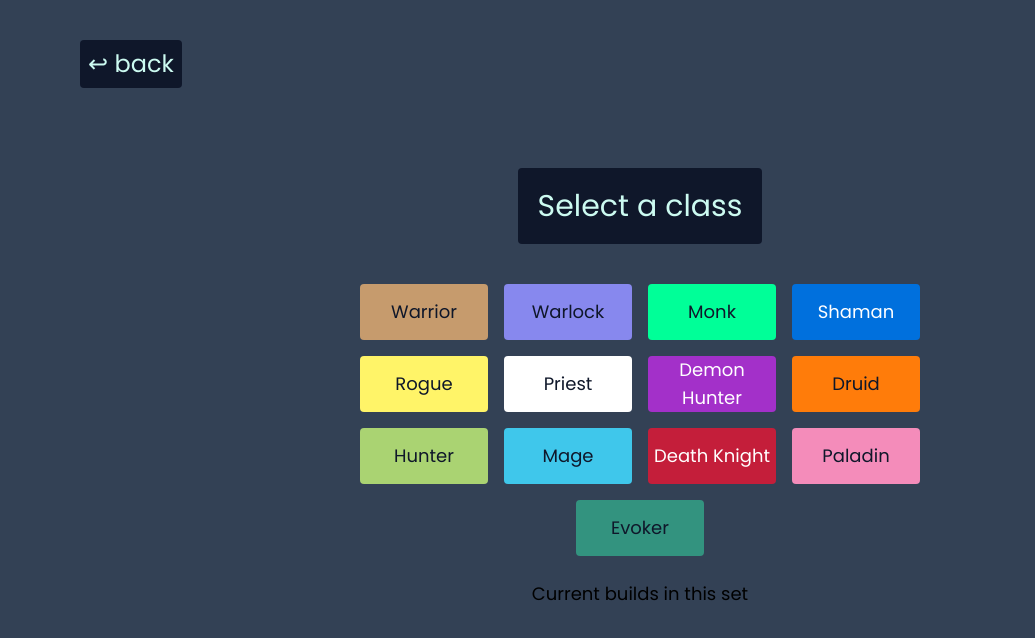
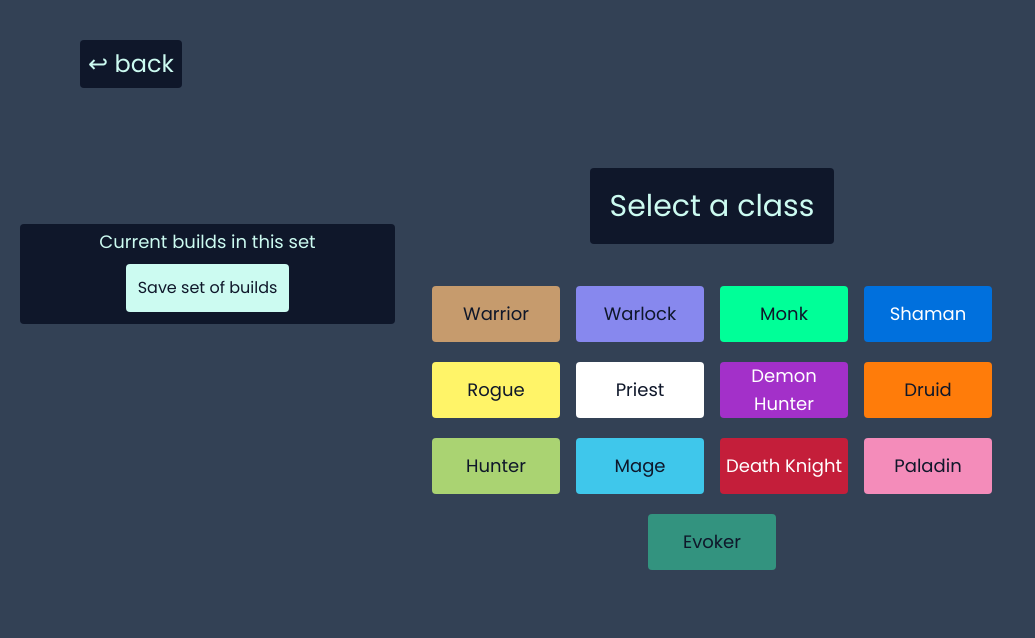
Before and after one commit to jinitsuga/share-talents, a React (Vite) app: page /create-build in a window 1280 px wide. Shown: the top 638 px of the page, without its empty margins (0-1035 px from the left). Built offline with nearby package versions, Linux system fonts and the light colour scheme.

Commit message:
side items styling

```diff
--- a/src/Components/CreateBuild/CreateBuild.tsx
+++ b/src/Components/CreateBuild/CreateBuild.tsx
@@ -107,6 +107,7 @@
   });
 
   return (
+    <div className="relative">
       <div className={` w-screen flex flex-col justify-center items-center`}>
         <div
           onClick={handleBack}
@@ -118,16 +119,18 @@
         <div
           className={`${
             classesShown ? "flex" : "hidden"
-        }  flex-col items-center justify-center mt-20 w-9/12`}
+          }  flex-col items-center justify-center mt-20 w-auto -mr-36`}
         >
           <h3 className="bg-slate-900 text-teal-100 text-3xl mb-8 p-5 rounded">
             Select a class
           </h3>
-        <div className="flex flex-row flex-wrap items-center justify-center w-classContainer h-auto max-xl:w-classContainerSmall pb-4">
+          <div className="flex flex-row">
+            <div className="flex flex-row flex-wrap items-center justify-center w-classContainer h-80 max-xl:w-classContainerSmall pb-4">
               {classBlocks}
             </div>
           </div>
-      <SideBuilds builds={builds} />
+        </div>
+
         <ClassForm
           saveBuild={saveBuild}
           character={buildData.class}
@@ -138,6 +141,8 @@
           error={errorMsgs}
         />
       </div>
+      <SideBuilds builds={builds} />
+    </div>
   );
 };
 // bru
--- a/src/Components/SideBuilds/SideBuilds.tsx
+++ b/src/Components/SideBuilds/SideBuilds.tsx
@@ -13,9 +13,12 @@
   });
 
   return (
-    <div className="flex flex-col items-center justify-center">
-      <h3 className="text-lg">Current builds in this set</h3>
+    <div className=" absolute top-20 flex flex-col items-center justify-center p-1 bg-slate-900 rounded w-phoneSize m-5 mt-36 h-auto ">
+      <h3 className="text-lg text-teal-100">Current builds in this set</h3>
       <div>{buildsList} </div>
+      <button className="bg-teal-100 text-slate-900 p-3 m-2 rounded hover:bg-slate-900 hover:text-teal-100 hover:border">
+        Save set of builds
+      </button>
     </div>
   );
 };
--- a/src/Components/SideBuilds/SideItem.tsx
+++ b/src/Components/SideBuilds/SideItem.tsx
@@ -25,6 +25,7 @@
   };
 
   return (
+    <div className=" relative flex flex-row">
       <div className={`w-80 flex flex-col rounded bg-${background} m-2 p-1`}>
         <h4 className="text-sm">{build.class} build</h4>
         <span className="text-xs">qweeEEEEEEEEEEEERRRR444123yyu</span>
@@ -35,7 +36,9 @@
         >
           + details
         </span>
+      </div>
       <Tooltip
+        build="yes"
         text="some random details about the build"
         shown={detailsShown}
       />
--- a/src/Components/Tooltip/Tooltip.tsx
+++ b/src/Components/Tooltip/Tooltip.tsx
@@ -3,15 +3,20 @@
 interface Props {
   text: string;
   shown: boolean;
+  build?: string;
 }
 
-const Tooltip: FC<Props> = ({ text, shown }) => {
+const Tooltip: FC<Props> = ({ text, shown, build }) => {
   return (
     <div
       className={
         !shown
           ? "hidden"
-          : "flex items-center justify-center  w-40 h-32 text-center text-teal-100 text-lg mt-6"
+          : `flex items-center justify-center p-4  w-56 text-teal-100  text-center  text-lg mt-6 ${
+              build
+                ? "absolute left-80 bg-teal-100 rounded text-slate-900 border border-slate-900 border-2 z-10 text-md"
+                : ""
+            }`
       }
     >
       <p>{text}</p>
--- a/tailwind.config.cjs
+++ b/tailwind.config.cjs
@@ -25,6 +25,9 @@
         classContainerSmall: "450px",
         phoneSize: "375px",
       },
+      height: {
+        sideHeight: "750px",
+      },
       scale: {
         115: "1.15",
       },
```
Lines whose indentation alone changed are shown as unchanged.
